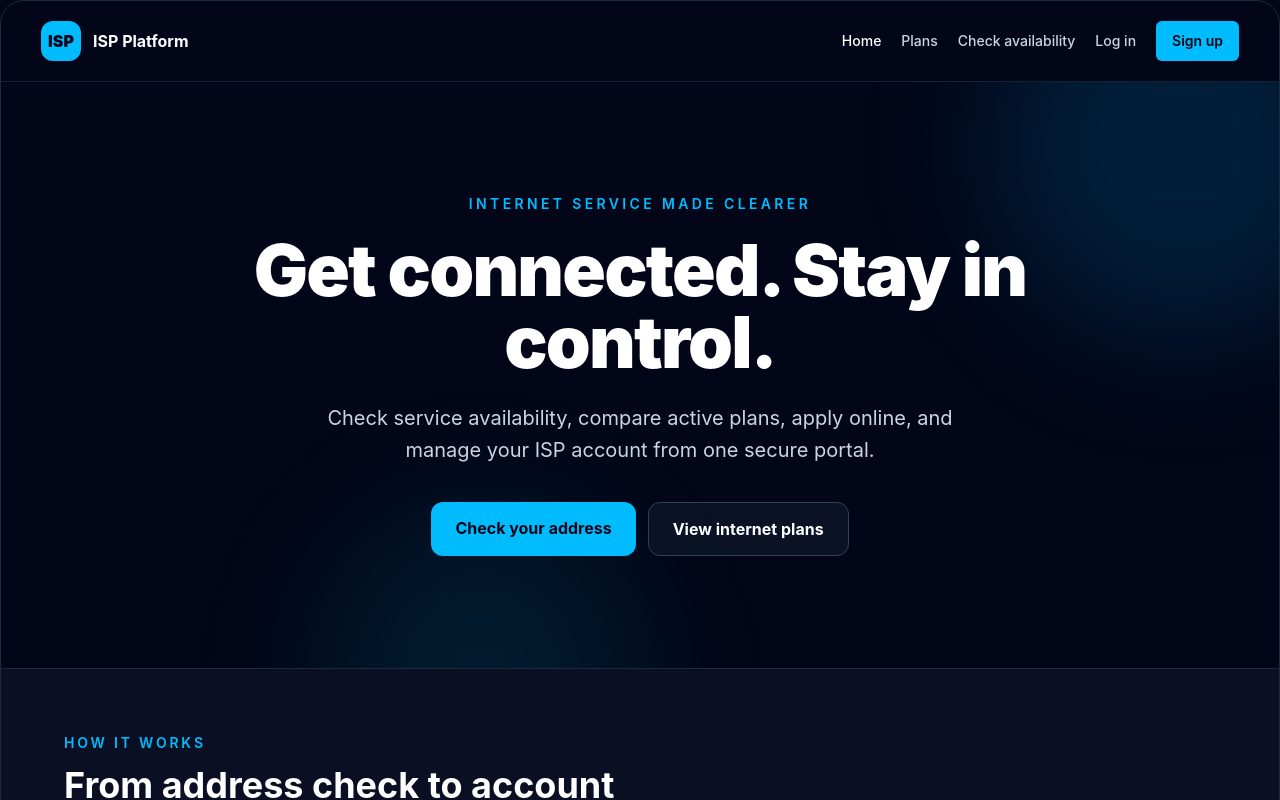
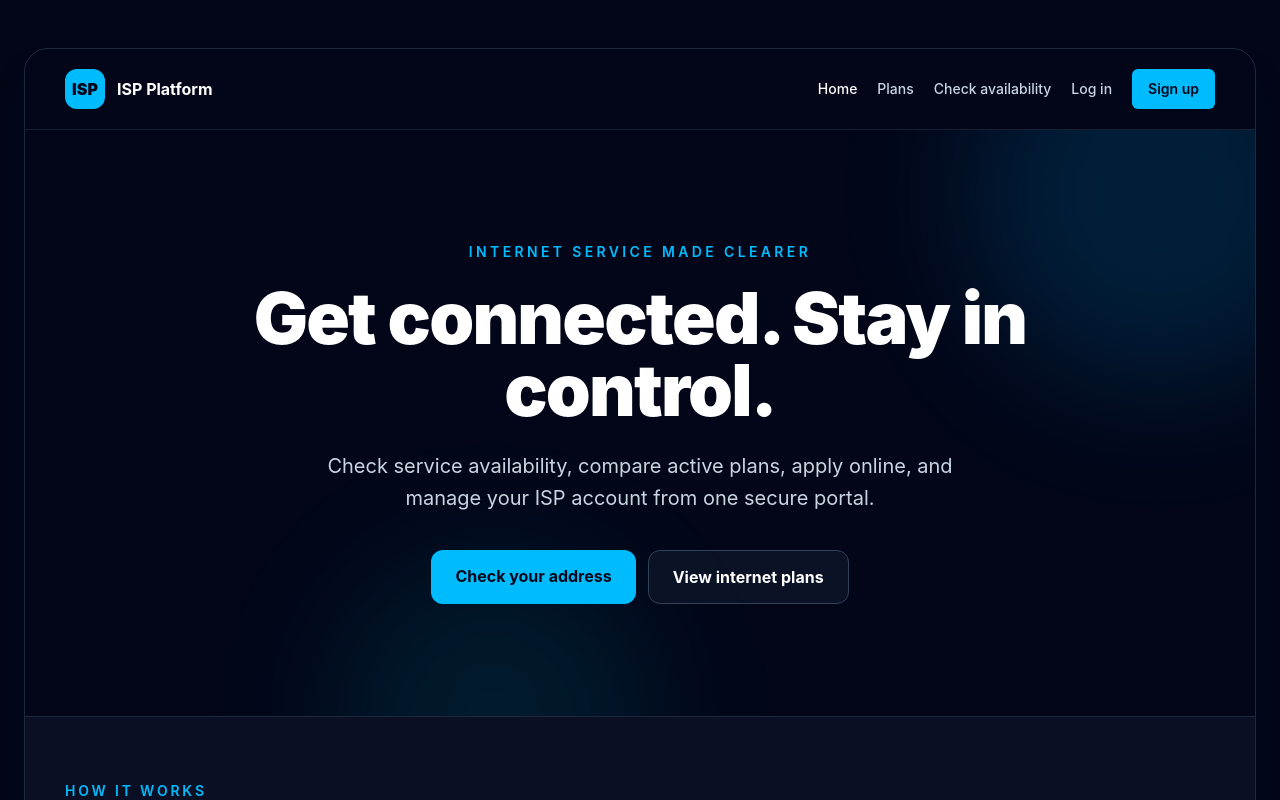
Before and after one commit to hancesooome/isp-project, a React (Vite) app in the folder apps/web/: page / in a window 1280 px wide. Shown: the top 800 px of the page. Built offline with nearby package versions, Linux system fonts and the light colour scheme; no server answers.

Commit message:
feat: implement application routing using react-router-dom

```diff
--- a/apps/web/src/App.tsx
+++ b/apps/web/src/App.tsx
@@ -36,7 +36,7 @@ const uuidPattern =
 export function App() {
   return (
     <Routes>
-      <Route element={<HomePage />} path="/" />
+      <Route element={<CentredPage><HomePage /></CentredPage>} path="/" />
       <Route element={<CentredPage><LoginPage /></CentredPage>} path="/login" />
       <Route element={<CentredPage><SignupForm /></CentredPage>} path="/signup" />
       <Route element={<CentredPage><PasswordResetPlaceholder /></CentredPage>} path="/forgot-password" />
```
